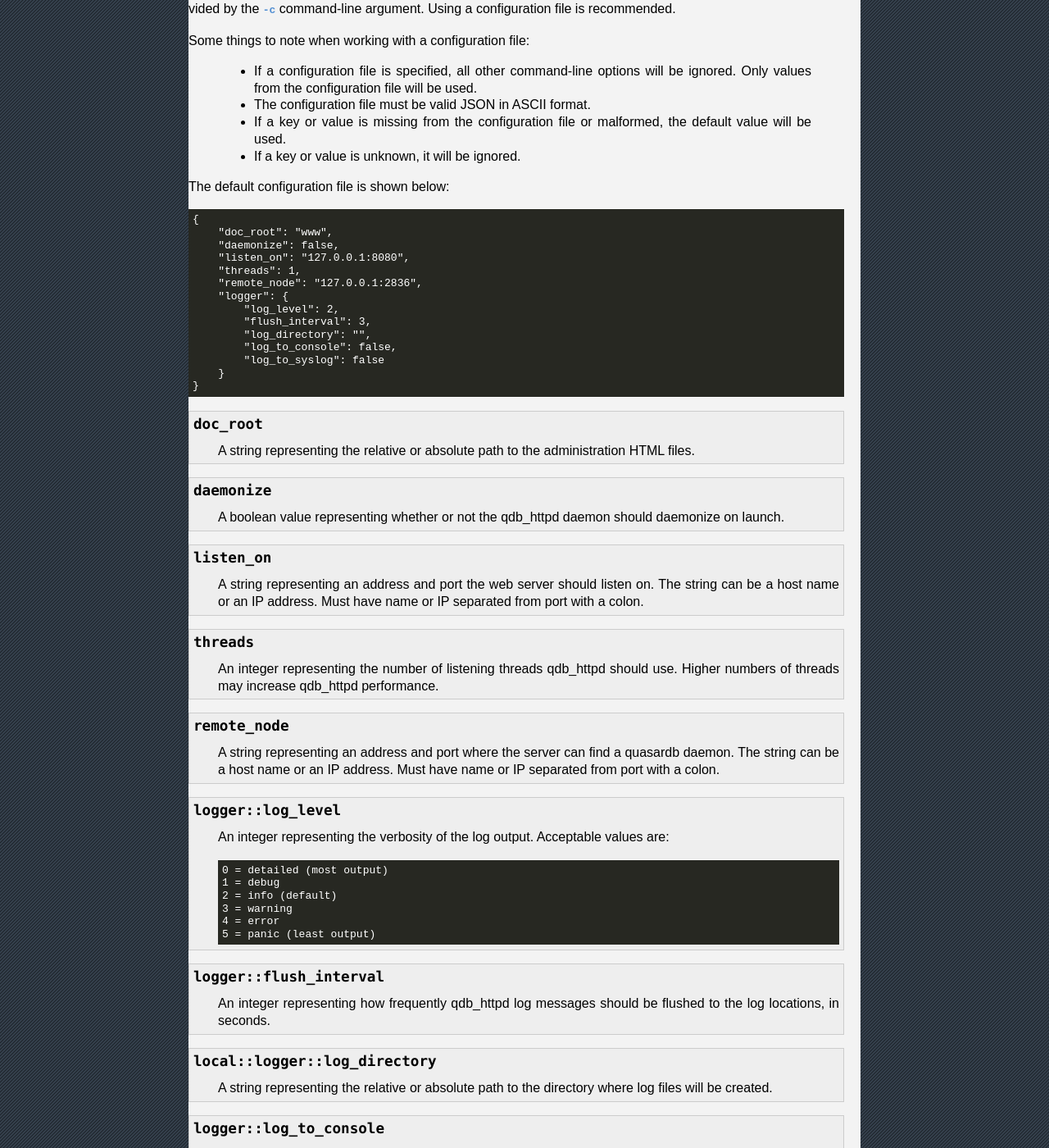
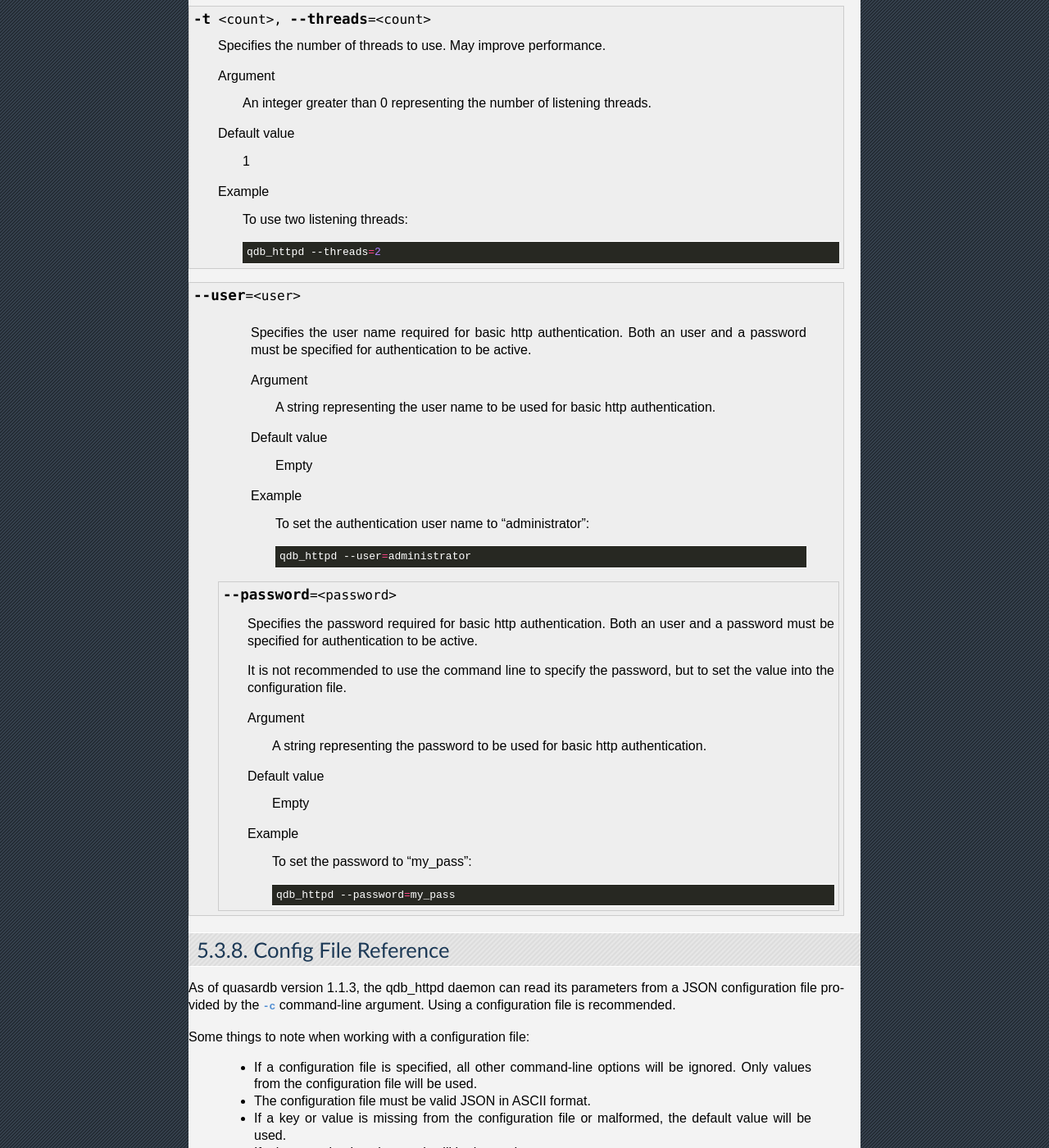
Before and after one commit to iltommi/qdb-documentation, a Sphinx documentation site: the page built from source/reference/qdb_httpd.rst, in a window 1280 px wide and 1400 px high, scrolled down 10070 px. Shown: the whole window at 82% size. Built offline with Sphinx 7.4.7, drawn with Linux system fonts in a browser that asks for light colours; some of the changed text lies outside the part shown.

Commit message:
Add authentication information for qdb_httpd

```diff
--- a/source/reference/qdb_httpd.rst
+++ b/source/reference/qdb_httpd.rst
@@ -205,7 +205,23 @@ Each graph displays historical cluster data for the past hour, day, week, month,
 
 Hover over the black line on the graph to display detailed information about the selected data point.
 
+Securing access to the console
+==============================
 
+By default the console access is free to anyone who has network access. It is possible enable basic http authentication to secure access to the console.
+
+Both the login name and the password can be configured to an arbitrary value.
+
+.. caution::
+  The password is stored in clear in the configuration file. To properly secure your console, you must ensure that the web bridge configuration file is not accessible to anyone.
+
+  In addition, you may want to tunnel the traffic through TLS for increased security as basic http authentication does not securely transmits credentials.
+
+The configuration of the login and the password can be done from the command line::
+
+  qdb_httpd --user=admin --password=secret
+
+This will require the login "admin" and the password "secret" to be entered when accessing the console. It is recommended to set the value of the password in the configuration file (see :ref:`qdb_httpd-config-file-reference`).
 
 Using the qdb_httpd JSON interface
 ==================================
@@ -402,6 +418,38 @@ Parameters can be supplied in any order and are prefixed with ``--``. The argume
 
             qdb_httpd --threads=2
 
+.. option:: --user=<user>
+
+    Specifies the user name required for basic http authentication. Both an user and a password must be specified for authentication to be active.
+
+    Argument
+      A string representing the user name to be used for basic http authentication.
+
+    Default value
+      Empty
+
+    Example
+        To set the authentication user name to "administrator"::
+
+            qdb_httpd --user=administrator
+
+ .. option:: --password=<password>
+
+    Specifies the password required for basic http authentication. Both an user and a password must be specified for authentication to be active.
+
+    It is not recommended to use the command line to specify the password, but to set the value into the configuration file.
+
+    Argument
+      A string representing the password to be used for basic http authentication.
+
+    Default value
+      Empty
+
+    Example
+       To set the password to "my_pass"::
+
+          qdb_httpd --password=my_pass
+
 .. highlight:: html
 
 .. _qdb_httpd-config-file-reference:
@@ -433,6 +481,8 @@ The default configuration file is shown below::
           "log_to_console": false,
           "log_to_syslog": false
       }
+      "user": "",
+      "password": ""
   }
 
 .. describe:: doc_root
@@ -481,6 +531,14 @@ The default configuration file is shown below::
 .. describe:: logger::log_to_syslog
 
     A boolean value representing whether or not the qdb_httpd daemon should log to the syslog.
+
+.. describe:: user
+
+    A string representing the user name for authentication. Both the user and password must be set for authentication to be active.
+
+.. describe:: password
+
+    A string representing the password for authentication. Both the user and password must be set for authentication to be active.
 
 .. _qdb_httpd-url-reference:
 
```
